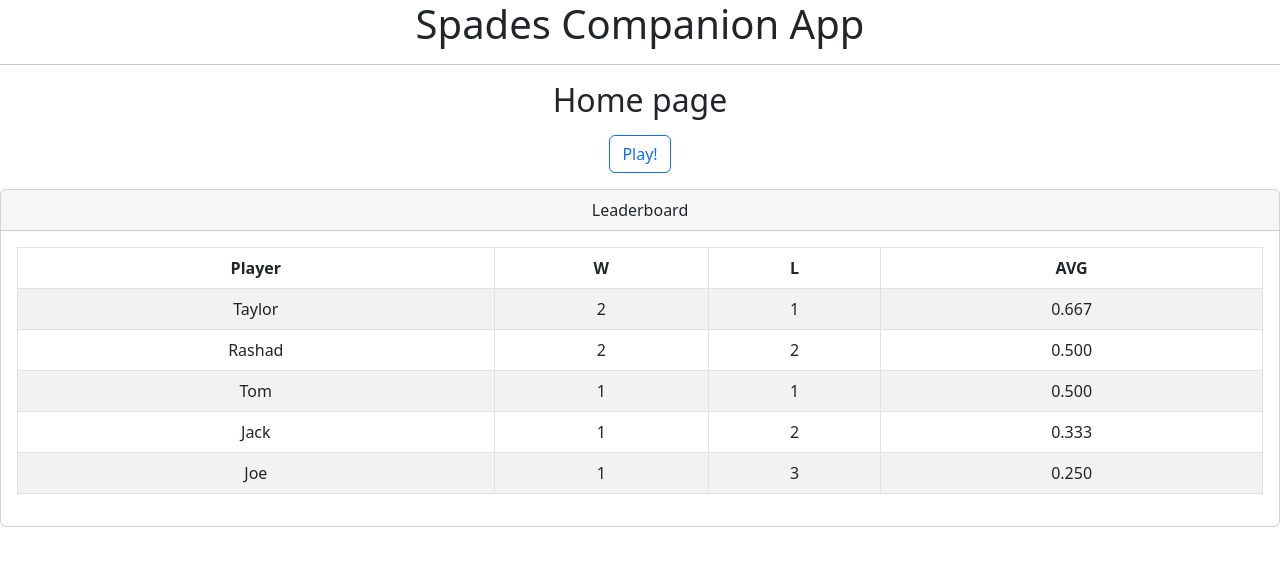
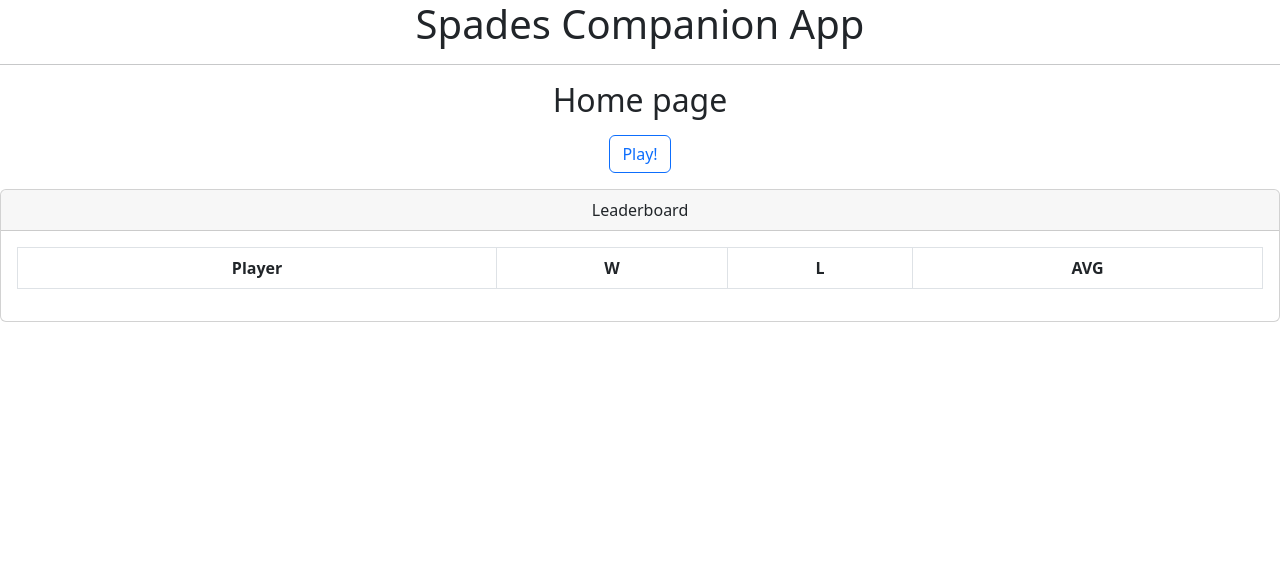
Before and after one commit to Rashad-636/tca-spades, a React (Create React App) app: page / in a window 1280 px wide. Shown: the top 566 px of the page. Built offline with nearby package versions, Linux system fonts and the light colour scheme.

Commit message:
Destructuring, props and lifted state working
Had some help from Mr. Steele to get this working

```diff
--- a/src/App.js
+++ b/src/App.js
@@ -2,10 +2,31 @@ import 'bootstrap/dist/css/bootstrap.min.css';
 import './App.css';
 import { Homepage, Setup, GameInPlay } from "./pages";
 import { HashRouter, Routes, Route } from "react-router-dom";
+import { useState } from 'react';
 
+const hardcodedGameResults= [
+  {
+          start: "2023-03-23T17:38:23.230Z"
+          , playerOne: "Tom"
+          , playerTwo: "Tom"
+          , playerThree: "Tom"
+          , playerFour: "Tom"
+          , winningTeam: "Team 1"
+  }
+];
 
 
 const App = () => {
+
+  const [gameresults, setGameResults] = useState(hardcodedGameResults);
+
+  const [setupInfo, setSetupInfo] = useState({
+    start: "",
+    playerOne: "",
+    playerTwo: "",
+    playerthree: "",
+    playerFour: ""
+  });
 
   return (
     <div className="App">
@@ -16,12 +37,17 @@ const App = () => {
         <Routes>
           <Route
             path="/"
-            element={<Homepage/>}/>
+            element={<Homepage
+              gameresults={gameresults}/>}/>
           <Route path="/Setup"
-            element={<Setup/>}
+            element={<Setup
+              setSetupInfo={setSetupInfo}/>}
           />
           <Route path="/GameInPlay"
-            element={<GameInPlay/>}
+            element={<GameInPlay
+              setupInfo={setupInfo}
+              setGameResults={setGameResults}
+              gameresults={gameresults}/>}
           />
         </Routes>
       </HashRouter>
--- a/src/pages/GameInPlay.js
+++ b/src/pages/GameInPlay.js
@@ -2,11 +2,19 @@ import { Button } from "react-bootstrap";
 import { useNavigate } from "react-router-dom";
 import { useState} from "react";
 
-export const GameInPlay = () => {
+export const GameInPlay = ({setupInfo, setGameResults, gameresults}) => {
+
+    console.log(setupInfo);
 
     const nav = useNavigate();
 
     const gameOver = (won) => {
+        setGameResults([
+            ...gameresults
+            , {
+            ...setupInfo
+            , winningTeam: won
+        }]);
         nav(-2);
     };
 
@@ -58,12 +66,12 @@ export const GameInPlay = () => {
             </button>
             <br/>
             <br/>
-        <p>Team One Total: {
+        <p>Team 1 Total: {
             teamOneScores.reduce(
                 (acc, x) => acc + x
                 , 0)
             }</p>
-        <p>Team Two Total: {
+        <p>Team 2 Total: {
             teamTwoScores.reduce(
                 (acc, x) => acc + x
                 , 0)
@@ -72,13 +80,13 @@ export const GameInPlay = () => {
 
         <Button
             variant="outline-primary"
-            onClick={() => gameOver(true)}
+            onClick={() => gameOver("team 1")}
         >
             Team 1 Won
         </Button>{' '}
         <Button
             variant="outline-danger"
-            onClick={() => gameOver(true)}
+            onClick={() => gameOver("team 2")}
         >
             Team 2 Won
         </Button>
--- a/src/pages/HomePage.js
+++ b/src/pages/HomePage.js
@@ -3,107 +3,9 @@ import Card from 'react-bootstrap/Card';
 import { useNavigate } from 'react-router-dom';
 import Table from 'react-bootstrap/Table';
 
-const hardcodedGameResults = [
-    {
-        winner: "Tom"
-        , players: ["Tom", "Taylor"]
-        , score: 33
-    }
-    , {
-        winner: "Taylor"
-        , players: ["Jack", "Taylor"]
-        , score: 23
-    }
-    , {
-        winner: "Taylor"
-        , players: ["Tom", "Taylor", "Jack"]
-        , score: 53
-    }
-    , {
-        winner: "Rashad"
-        , players: ["Rashad", "Joe"]
-        , score: 11
-    }
-    , {
-        winner: "Rashad"
-        , players: ["Rashad", "Joe"]
-        , score: 31
-    }
-    , {
-        winner: "Joe"
-        , players: ["Rashad", "Joe"]
-        , score: 14
-    }
-    , {
-        winner: "Jack"
-        , players: ["Rashad", "Joe", "Jack"]
-        , score: 55
-    }
-];
+export const Homepage = ({gameresults}) => {
 
-    const getPreviousPlayers = (grs) => {
-
-        const allPreviousPlayers = grs.flatMap(x => x.players);
-
-        return [
-            ...new Set(allPreviousPlayers)
-        ].sort();
-    };
-
-
-    const calculateLeaderboard = (results) => {
-
-        const gameResultsGroupedByPlayer = getPreviousPlayers(results).reduce(
-            (acc, x) => acc.set(
-                x
-                , results.filter(y => y.players.includes(x))
-            )
-            , new Map()
-        );
-
-        return [...gameResultsGroupedByPlayer]
-            // First object with names game counts and wins...
-            .map(x => ({
-                name: x[0]
-                , totalGames: x[1].length
-                , wins: x[1].filter(y => y.winner === x[0]).length
-            }))
-            /// Now use wins and total games to get avg and losses
-            .map(x => ({
-                name: x.name
-                , wins: x.wins
-                , losses: x.totalGames - x.wins
-                , avg: x.wins / x.totalGames
-            }))
-            .sort(
-                (a, b) => (a.avg * 1000 + a.wins + a.losses) > (b.avg * 1000 + b.wins + b.losses) ? -1 : 1
-            )
-            .map(x => ({
-                ...x
-                , avg: x.avg.toFixed(3)
-            }))
-            ;
-    };
-
-    const gameList = () => {
-
-        const sortedGameResults = calculateLeaderboard(hardcodedGameResults).map((game) =>
-            <tr>
-                <td>{game.name}</td>
-                <td>{game.wins} </td>
-                <td>{game.losses}</td>
-                <td>{game.avg}</td>
-            </tr>
-        );
-
-        return (
-            sortedGameResults
-        )
-    };
-
-
-
-export const Homepage = () =>{
+    console.log(gameresults);
 
     const nav = useNavigate();
 
@@ -134,7 +36,7 @@ export const Homepage = () =>{
                                 </tr>
                             </thead>
                             <tbody>
-                                {gameList()}
+
                             </tbody>
                         </Table>
 
--- a/src/pages/Setup.js
+++ b/src/pages/Setup.js
@@ -1,7 +1,7 @@
 import { useNavigate } from "react-router-dom";
 import { useState } from "react";
 
-export const Setup = () => {
+export const Setup = ({setSetupInfo}) => {
 
     const nav = useNavigate();
 
@@ -12,38 +12,23 @@ export const Setup = () => {
     const [playerFour, setPlayerFour] = useState("");
 
 
-    const [teamOne, setTeamOne] = useState({playerOne: "", playerTwo: ""});
-    const [teamTwo, setTeamTwo] = useState({playerOne: "", playerTwo: ""});
-
-    const setTeams = () => {
-
-      setTeamOne(
-        {
-          playerOne,
-          playerTwo
-        }
-      );
-
-      setTeamTwo(
-        {
-          playerOne: playerThree,
-          playerTwo: playerFour
-        }
-      );
-    };
 
     const play = () => {
-      console.log("here", teamOne, teamTwo);
+      setSetupInfo({
+        start: new Date().toISOString()
+        , playerOne: playerOne
+        , playerTwo: playerTwo
+        , playerThree: playerThree
+        , playerFour: playerFour
+      });
       nav("/GameInPlay");
-      setTeams();
     };
 
     console.log(playerOne);
     console.log(playerTwo);
     console.log(playerThree);
     console.log(playerFour);
-    console.log(teamOne);
-    console.log(teamTwo);
+
 
     return (
     <>
@@ -94,11 +79,6 @@ export const Setup = () => {
       >
         Play!
       </button>
-      <button
-        onClick={() => setTeams()}
-      >
-      Set Team
-      </button>
     </>
     );
 };
```
